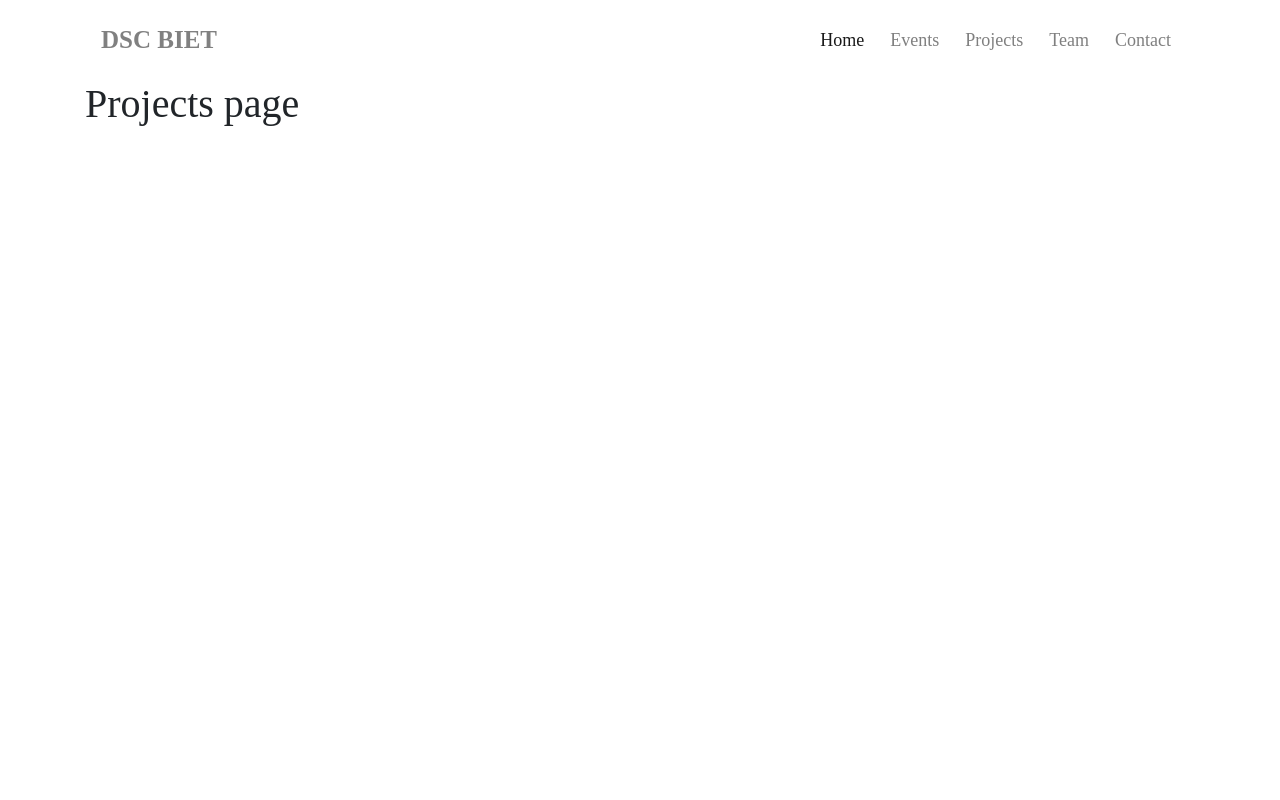
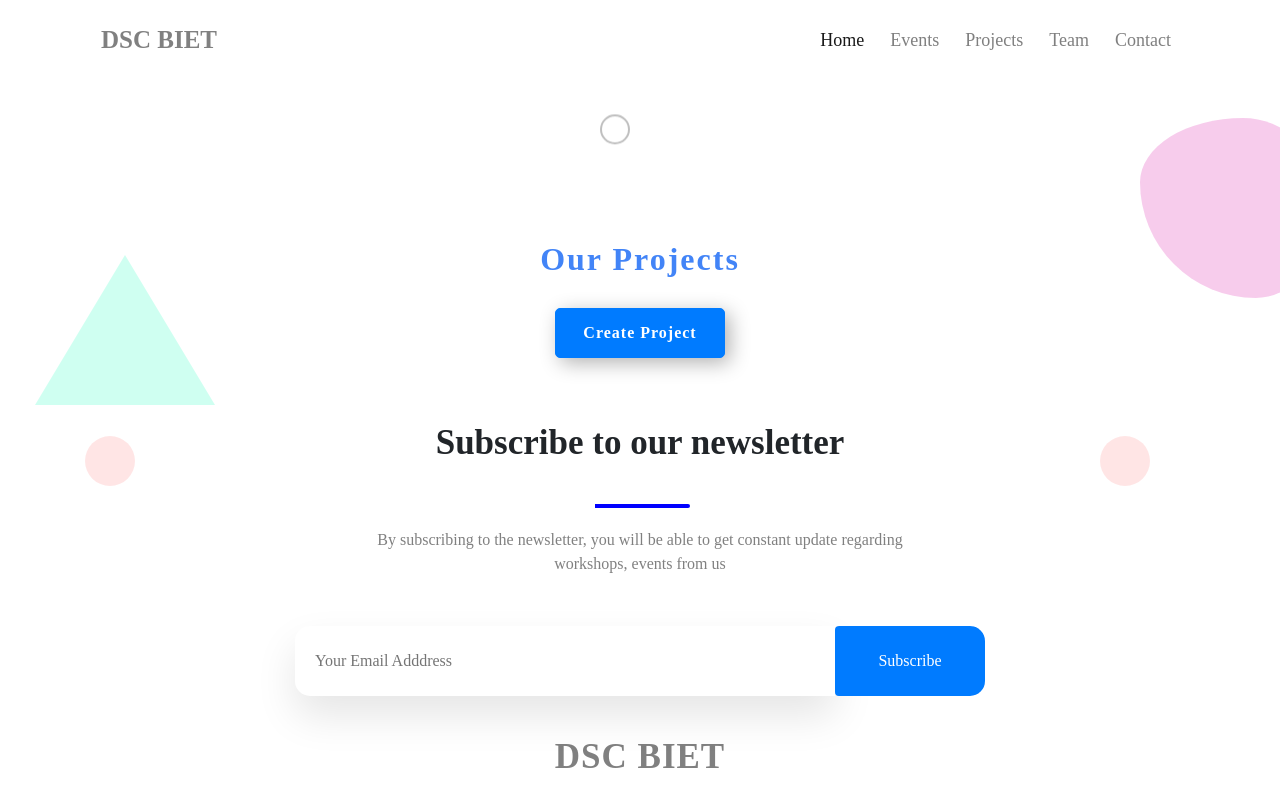
Before and after one commit to tech-introspectors/Google-DSC-BIET, a React (Create React App) app: page /projects in a window 1280 px wide. Shown: the top 800 px of the page. Built offline with nearby package versions, Linux system fonts and the light colour scheme; a web font is replaced by a local one.

Commit message:
Added project page

```diff
--- a/src/pages/Home/Home.css
+++ b/src/pages/Home/Home.css
@@ -321,3 +321,30 @@
     display: none;
   }
 }
+
+
+/* Project Styling */
+
+.custom_heading{
+  letter-spacing: 2px;
+}
+
+.btn_custom_container{
+  position: relative;
+  width: 100% !important;
+  height: 8vh;
+
+
+}
+.btn_customs{
+  position: absolute;
+  left: 50%;
+  transform: translate(-50%);
+  outline: 0;
+  box-shadow: 5px 5px 20px rgba(0, 0, 0, 0.3);
+  font-weight: bold !important;
+  letter-spacing: 1px;
+}
+.btn_customs:hover{
+  transition: 0.3s ease-in;
+}
--- a/src/pages/Home/components/Button.jsx
+++ b/src/pages/Home/components/Button.jsx
@@ -6,6 +6,7 @@ export default function Button(props) {
   const style  = {
     height: `${props.buttonSize}`,
     width: `${props.buttonWidth}`,
+    borderRadius: `${props.borderRadius}`,
     borderTopLeftRadius: `${props.TopLeft_Radius}`,
     borderBottomLeftRadius: `${props.BottomLeft_Radius}`,
     borderTopRightRadius: `${props.TopRight_Radius}`,
--- a/src/pages/Projects/Projects.jsx
+++ b/src/pages/Projects/Projects.jsx
@@ -1,11 +1,30 @@
 import React from "react";
+import Footer from '../../components/Footer';
+import Button from '../Home/components/Button';
+import '../Home/Home.css';
 
 export default function Projects() {
   return (
     <>
-      <div className="container">
-        <h1>Projects page</h1>
+       <div id = "egg" >
+      <div className="container contact_container" id = "star-five ">
+        <h2 className = "text-center custom_heading">Our Projects</h2>
+      <div>
+      <div className = "btn_custom_container">
+        <Button
+          text = "Create Project"
+          column = "2"
+          buttonSize = '50px'
+          buttonWidth = '170px'
+          borderRadius = "5px"
+          btn_customStyle = "btn_customs"
+         />
+         </div>
       </div>
+      </div>
+
+      <Footer />
+    </div>
     </>
   );
 }
```
